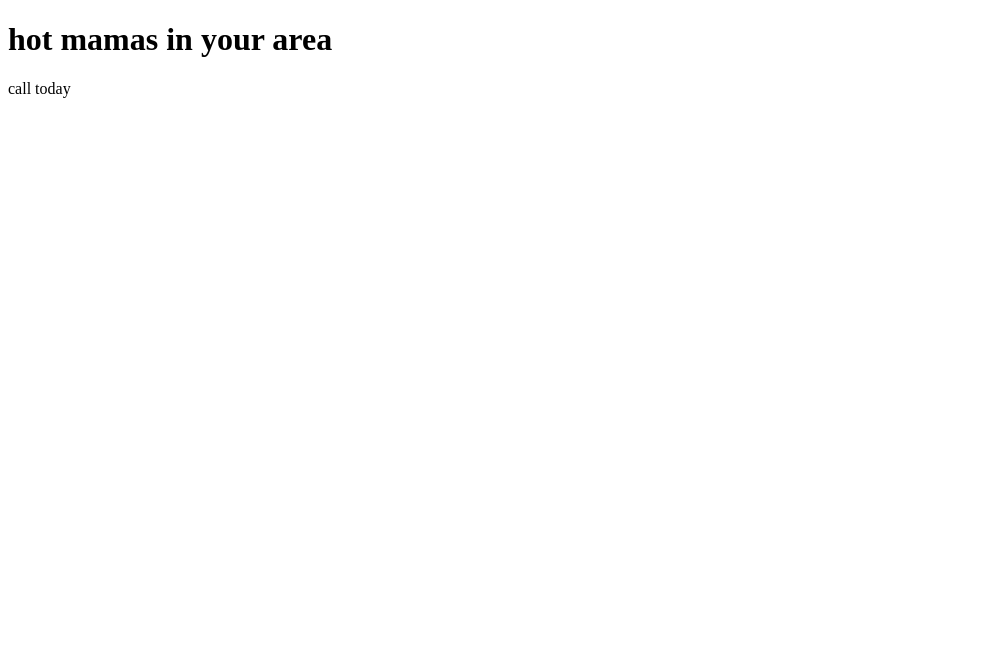
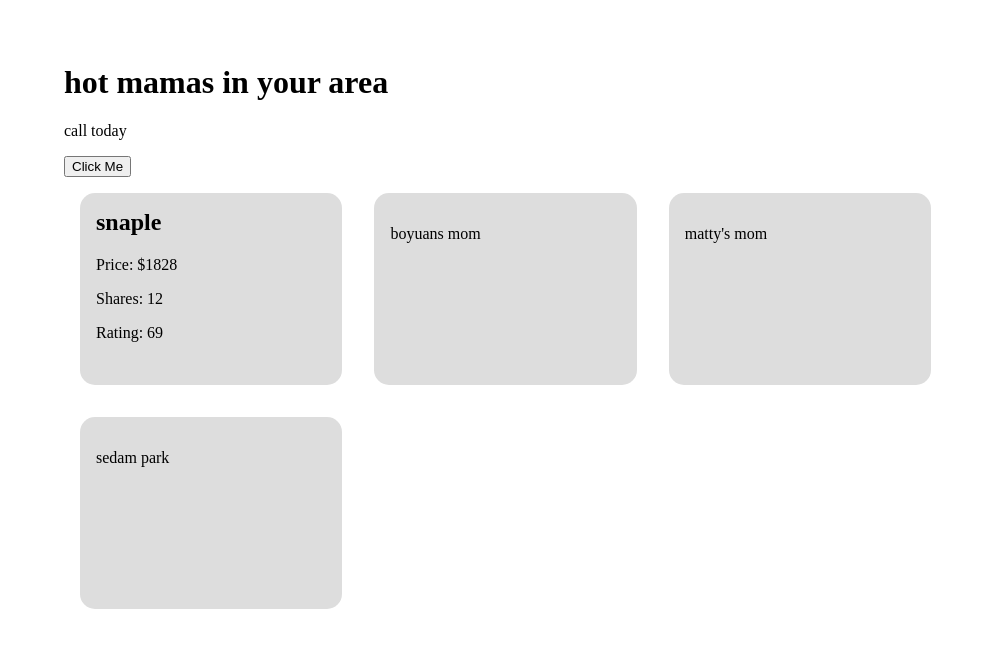
Before and after one commit to KermitFromge/Beantown-Bash-2023, a plain HTML site: page index.html in a window 1280 px wide. Shown: the whole page, without its empty margins (0-986 px from the left). Drawn offline with Linux system fonts and the light colour scheme.

Commit message:
basic website stuff done

```diff
--- a/index.html
+++ b/index.html
@@ -1,9 +1,33 @@
 <!DOCTYPE html>
 <html>
+<head>
+    <link rel="stylesheet" href="style.css">
+    <script src="main.js"></script>
+</head>
 <body>
 
 <h1>hot mamas in your area</h1>
 <p>call today</p>
+<button onclick = "addToTable()" > Click Me </button>
+
+<div id="container">
+    <div class="stock">
+        <h2 class="stockname">snaple</h2>
+        <p class="price">Price: $1828</p>
+        <p class="shares">Shares: 12</p>
+        <p class="mspr"> Rating: 69</p>
+    </div>
+    <div class="stock">
+        <p>boyuans mom</p>
+    </div>
+    <div class="stock">
+        <p>matty's mom</p>
+    </div>
+    <div class="stock">
+        <p>sedam park</p>
+    </div>
+
+</div>
 
 </body>
 </html>
--- /dev/null
+++ b/main.js
@@ -0,0 +1,4 @@
+const addToTable = () => {
+    const container = document.getElementById('container');
+    container.insertAdjacentHTML('beforeend', '<div class="stock"></div>');
+}
--- a/style.css
+++ b/style.css
@@ -0,0 +1,23 @@
+body {
+    margin: 5%
+}
+
+#container {
+    display: flex;
+    flex-wrap: wrap;
+}
+
+.stock {
+    background-color: #dddddd;
+    height: 10rem;
+    width: 20%;
+    border-radius: 15px;
+    padding: 1rem;
+    margin: 1rem;
+    text-align: left;
+}
+
+.stockname {
+    padding-top: 0rem;
+    margin-top: 0rem;
+}
```
